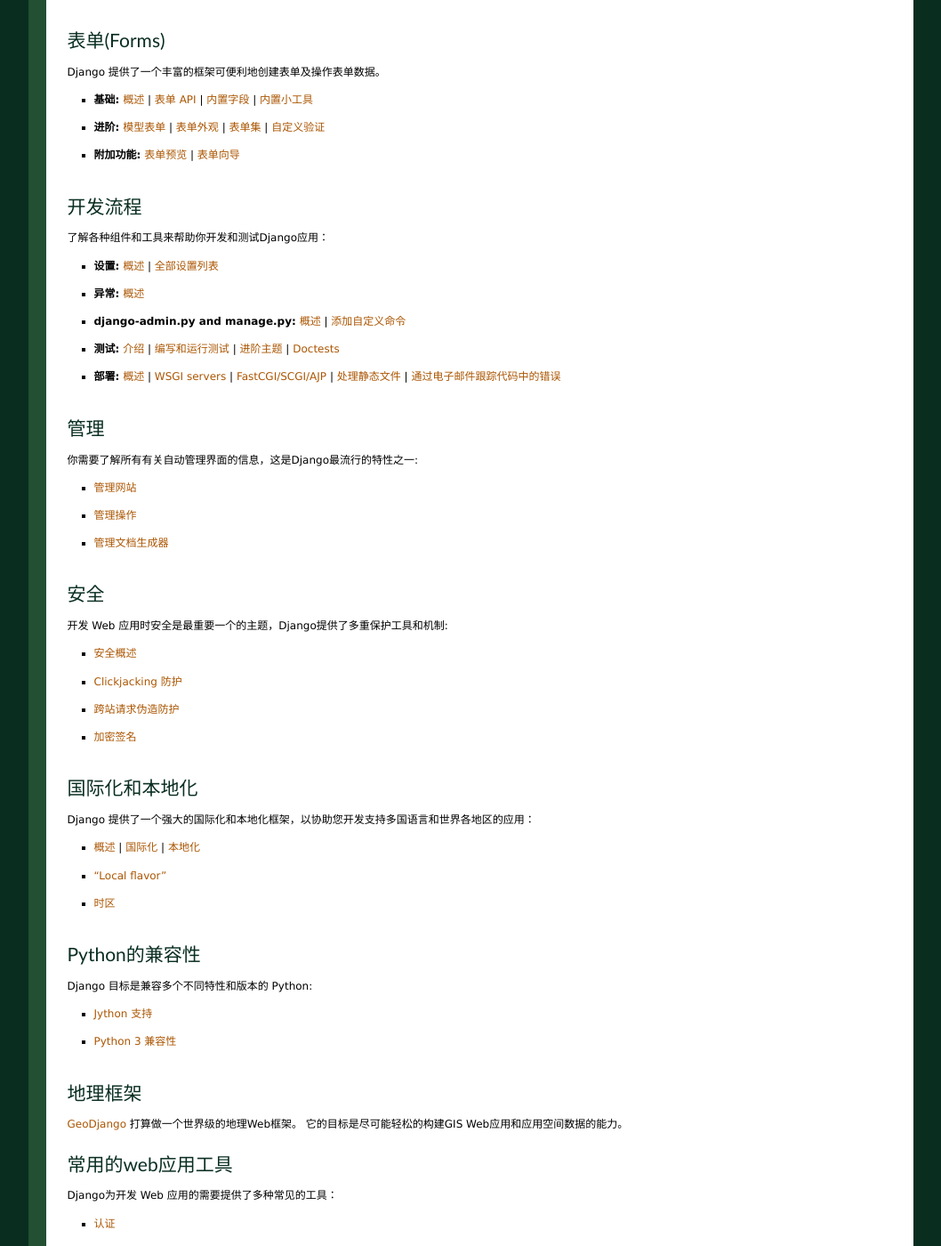
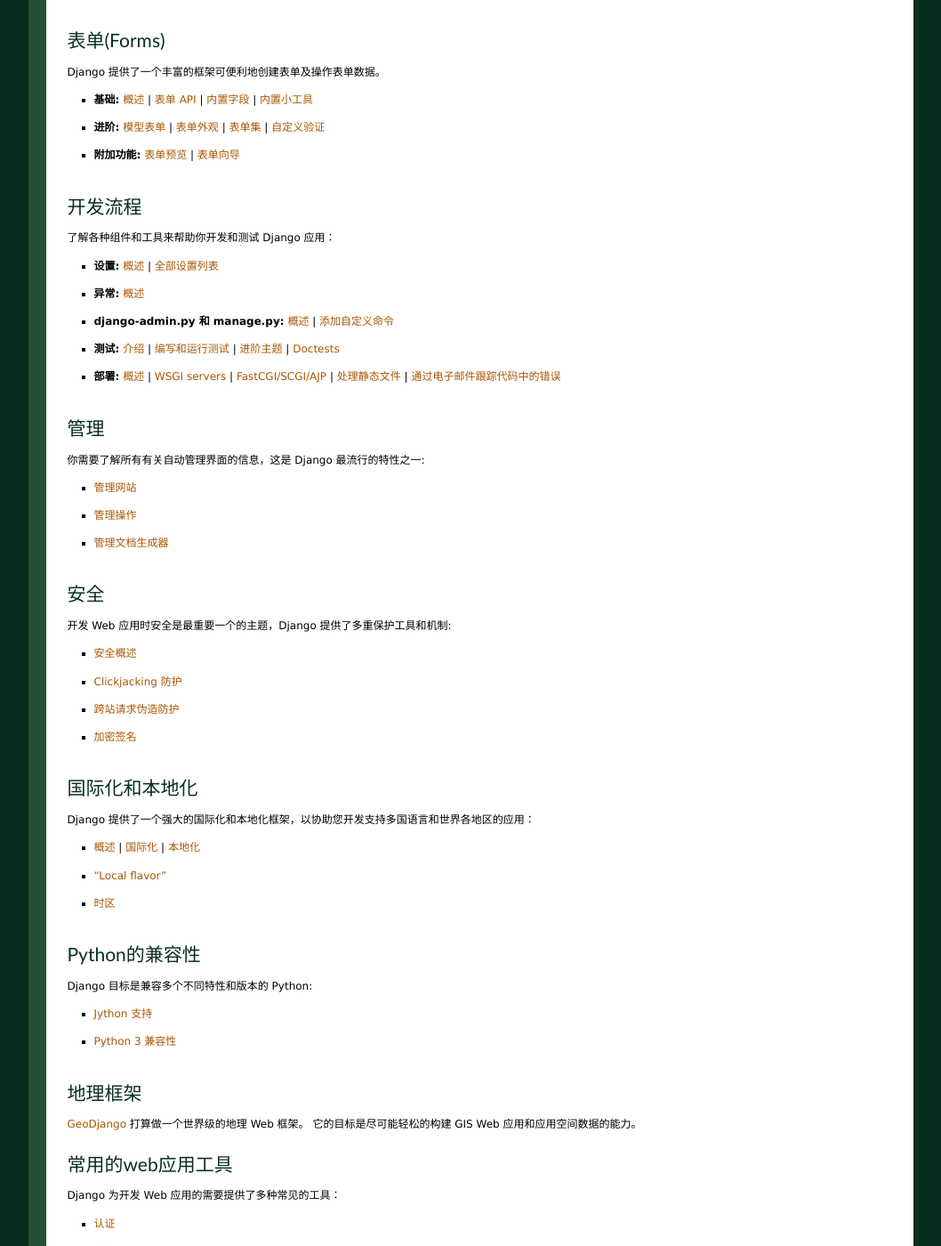
Before and after one commit to yourtion/Django-Chinese-Docs, a Sphinx documentation site: the page built from docs/index.txt, in a window 1280 px wide and 1400 px high, scrolled down 1276 px. Shown: the whole window at 89% size, without its empty margins (111-1169 px from the left). Built offline with Sphinx 7.4.7, drawn with Linux system fonts in a browser that asks for light colours; some of the changed text lies outside the part shown.

Commit message:
修正了点格式

```diff
--- a/docs/index.txt
+++ b/docs/index.txt
@@ -5,7 +5,7 @@
 Django 中文文档
 ====================
 
-.. rubric::  这里有你需要知道的有关Django的一切。
+.. rubric::  这里有你需要知道的有关 Django 的一切。
 
 Getting help
 ============
@@ -21,7 +21,7 @@ Getting help
 
 * 在 `#django IRC channel`_ 上提问, 或者搜索 `IRC logs`_ 看下是否已经有人问过类似的问题。
 
-* 在我们的 `ticket tracker`_ 上报告Django的bug.
+* 在我们的 `ticket tracker`_ 上报告 Django 的 bug 。
 
 .. _archives of the django-users mailing list: http://groups.google.com/group/django-users/
 .. _post a question: http://groups.google.com/group/django-users/
@@ -32,7 +32,7 @@ Getting help
 新手入门
 ===========
 
-初次接触Django或编程吗? 从这里开始吧!
+初次接触 Django 或编程吗? 从这里开始吧!
 
 * **从零开始:**
   :doc:`初探 <intro/overview>` |
@@ -52,7 +52,7 @@ Getting help
 模型层(model)
 ===============
 
-Django提供了一个抽象层(the "models"),对您的web应用中的数据进行构建及操纵。通过以下内容来了解更多:
+Django 提供了一个抽象层(the "models"),对您的 web 应用中的数据进行构建及操纵。通过以下内容来了解更多:
 
 * **模型(Models):**
   :doc:`模型语法 <topics/db/models>` |
@@ -158,7 +158,7 @@ Django 提供了一个丰富的框架可便利地创建表单及操作表单数
 开发流程
 =======================
 
-了解各种组件和工具来帮助你开发和测试Django应用：
+了解各种组件和工具来帮助你开发和测试 Django 应用：
 
 * **设置:**
   :doc:`概述 <topics/settings>` |
@@ -167,7 +167,7 @@ Django 提供了一个丰富的框架可便利地创建表单及操作表单数
 * **异常:**
   :doc:`概述 <ref/exceptions>`
 
-* **django-admin.py and manage.py:**
+* **django-admin.py 和 manage.py:**
   :doc:`概述 <ref/django-admin>` |
   :doc:`添加自定义命令 <howto/custom-management-commands>`
 
@@ -187,7 +187,7 @@ Django 提供了一个丰富的框架可便利地创建表单及操作表单数
 管理
 =========
 
-你需要了解所有有关自动管理界面的信息，这是Django最流行的特性之一:
+你需要了解所有有关自动管理界面的信息，这是 Django 最流行的特性之一:
 
 * :doc:`管理网站 <ref/contrib/admin/index>`
 * :doc:`管理操作 <ref/contrib/admin/actions>`
@@ -196,7 +196,7 @@ Django 提供了一个丰富的框架可便利地创建表单及操作表单数
 安全
 ========
 
-开发 Web 应用时安全是最重要一个的主题，Django提供了多重保护工具和机制:
+开发 Web 应用时安全是最重要一个的主题，Django 提供了多重保护工具和机制:
 
 * :doc:`安全概述 <topics/security>`
 * :doc:`Clickjacking 防护 <ref/clickjacking>`
@@ -225,20 +225,20 @@ Django 目标是兼容多个不同特性和版本的 Python:
 地理框架
 ====================
 
-:doc:`GeoDjango <ref/contrib/gis/index>` 打算做一个世界级的地理Web框架。
-它的目标是尽可能轻松的构建GIS Web应用和应用空间数据的能力。
+:doc:`GeoDjango <ref/contrib/gis/index>` 打算做一个世界级的地理 Web 框架。
+它的目标是尽可能轻松的构建 GIS Web 应用和应用空间数据的能力。
 
 常用的web应用工具
 ============================
 
-Django为开发 Web 应用的需要提供了多种常见的工具：
+Django 为开发 Web 应用的需要提供了多种常见的工具：
 
 * :doc:`认证 <topics/auth/index>`
 * :doc:`缓存 <topics/cache>`
 * :doc:`日志 <topics/logging>`
 * :doc:`发送电子邮件 <topics/email>`
 * :doc:`聚合供稿(RSS/Atom) <ref/contrib/syndication>`
-* :doc:`评论 <ref/contrib/comments/index>`, :doc:`评论审核 <ref/contrib/comments/moderation>` and :doc:`自定义评论 <ref/contrib/comments/custom>`
+* :doc:`评论 <ref/contrib/comments/index>`, :doc:`评论审核 <ref/contrib/comments/moderation>` 和 :doc:`自定义评论 <ref/contrib/comments/custom>`
 * :doc:`分页 <topics/pagination>`
 * :doc:`消息框架 <ref/contrib/messages>`
 * :doc:`序列化 <topics/serialization>`
@@ -250,7 +250,7 @@ Django为开发 Web 应用的需要提供了多种常见的工具：
 其他核心功能
 ==========================
 
-了解Django框架一些其他的核心功能：
+了解 Django 框架一些其他的核心功能：
 
 * :doc:`按需处理内容 <topics/conditional-view-processing>`
 * :doc:`内容类型和泛型关系 <ref/contrib/contenttypes>`
@@ -258,10 +258,10 @@ Django为开发 Web 应用的需要提供了多种常见的工具：
 * :doc:`简单页面 <ref/contrib/flatpages>`
 * :doc:`重定向 <ref/contrib/redirects>`
 * :doc:`信号 <topics/signals>`
-* :doc:`sites框架 <ref/contrib/sites>`
+* :doc:`sites 框架 <ref/contrib/sites>`
 * :doc:`在 Django 中使用 Unicode <ref/unicode>`
 
-Django开源项目
+Django 开源项目
 ==============================
 
 了解 Django 项目本身的发展过程和你怎么做贡献：
```
